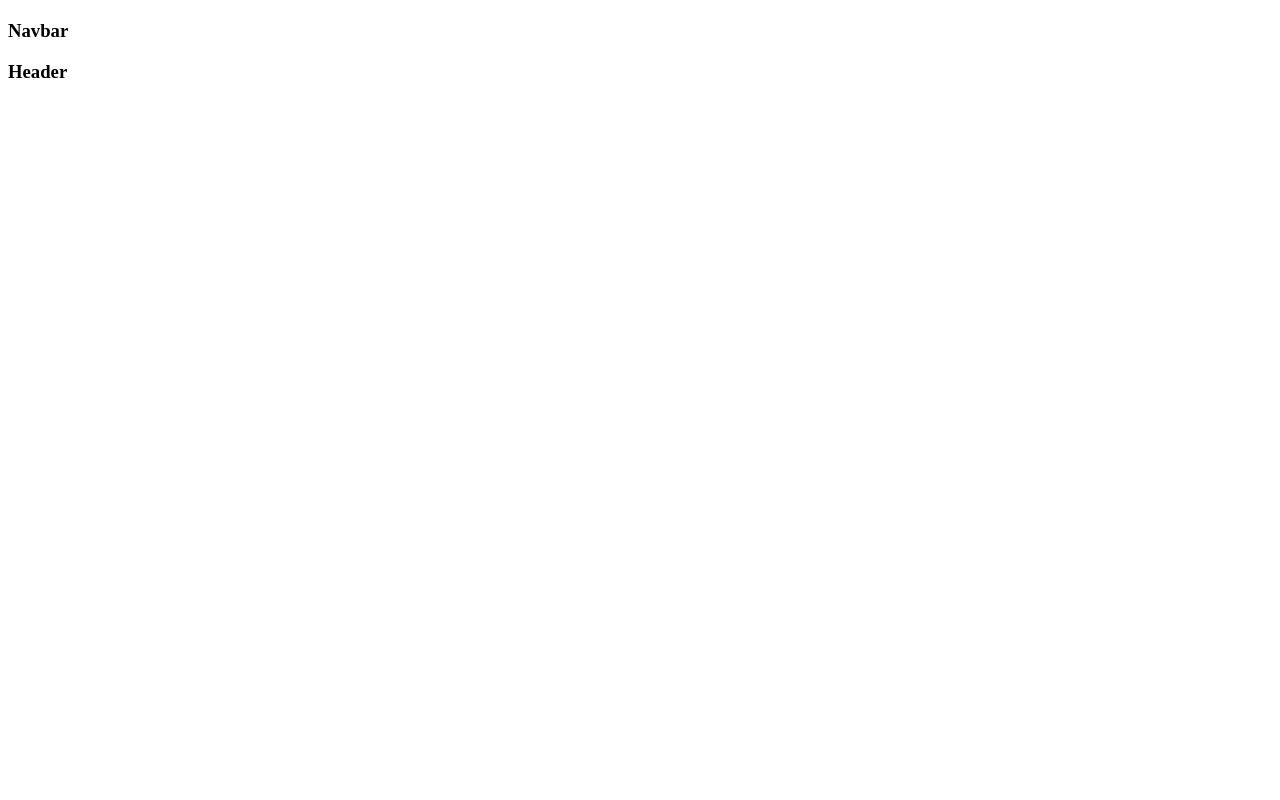
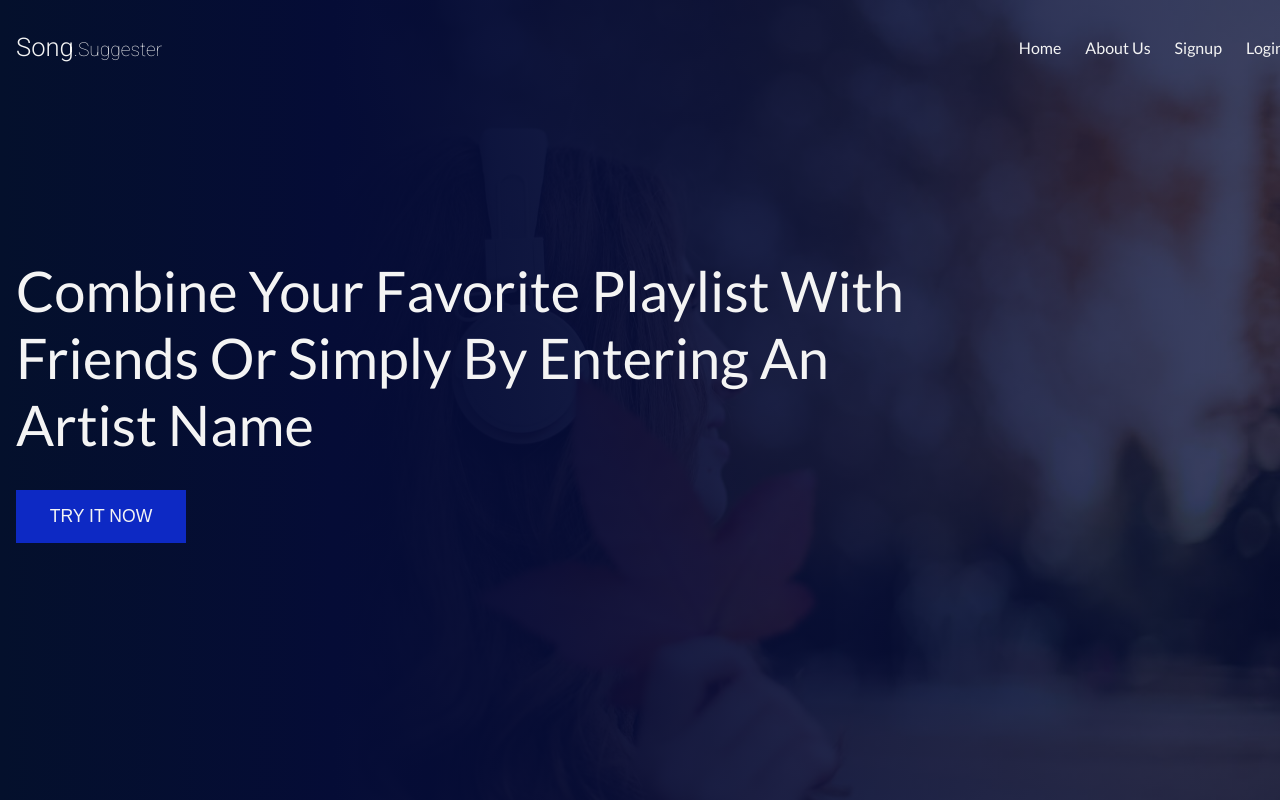
Before and after one commit to spotify-song/front-end, a React (Create React App) app: page / in a window 1280 px wide. Built offline with nearby package versions, Linux system fonts and the light colour scheme.

Commit message:
added header design example

```diff
--- a/src/components2/MainApp2.js
+++ b/src/components2/MainApp2.js
@@ -1,10 +1,6 @@
 import React from "react";
 
 const MainApp2 = () => {
-  return (
-    <div>
-      <h2></h2>
-    </div>
-  );
+  return <div></div>;
 };
 export default MainApp2;
--- a/src/components2/MarketingPage/Header.js
+++ b/src/components2/MarketingPage/Header.js
@@ -3,7 +3,13 @@ import React from "react";
 const Header = () => {
   return (
     <div className="Header">
-      <h3>Header</h3>
+      <header>
+        <h1>
+          combine your favorite playlist with friends or simply by entering an
+          artist name
+        </h1>
+        <button>try it now</button>
+      </header>
     </div>
   );
 };
--- a/src/components2/MarketingPage/Navbar.js
+++ b/src/components2/MarketingPage/Navbar.js
@@ -1,9 +1,26 @@
 import React from "react";
+import { NavLink } from "react-router-dom";
 
 const Navbar = () => {
   return (
     <div className="Navbar">
-      <h3>Navbar</h3>
+      <p>
+        Song<span>.suggester</span>
+      </p>
+      <nav>
+        <NavLink exact to="/" activeClassName="active">
+          Home
+        </NavLink>
+        <NavLink exact to="/about" activeClassName="active">
+          about us
+        </NavLink>
+        <NavLink exact to="/signup" activeClassName="active">
+          signup
+        </NavLink>
+        <NavLink exact to="/login" activeClassName="active">
+          login
+        </NavLink>
+      </nav>
     </div>
   );
 };
--- a/src/index.scss
+++ b/src/index.scss
@@ -8,3 +8,5 @@
 
 @import "./sass2/variables";
 @import "./sass2/global";
+@import "./sass2/navbar";
+@import "./sass2/Header";
--- /dev/null
+++ b/src/sass2/_Header.scss
@@ -0,0 +1,120 @@
+.Header {
+  height: 100vh;
+  background: grey;
+  position: relative;
+  z-index: 10;
+  background: linear-gradient(
+    90deg,
+    rgba(2, 0, 36, 1) 0%,
+    rgba(9, 33, 123, 1) 0%,
+    rgba(9, 9, 121, 1) 26%,
+    rgba(0, 212, 255, 0) 200%
+  );
+
+  background: linear-gradient(
+    90deg,
+    rgba(2, 0, 36, 1) 0%,
+    rgba(0, 41, 171, 1) 0%,
+    rgba(14, 33, 161, 1) 26%,
+    rgba(0, 212, 255, 0) 200%
+  );
+
+  background: linear-gradient(
+    90deg,
+    rgb(0, 0, 3) 0%,
+    rgb(34, 5, 94) 0%,
+    rgb(35, 7, 90) 26%,
+    rgba(32, 2, 66, 0) 350%
+  );
+
+  //   background: linear-gradient(
+  //     90deg,
+  //     rgb(0, 0, 3) 0%,
+  //     rgb(2, 23, 49) 0%,
+  //     rgb(3, 18, 83) 26%,
+  //     rgba(3, 23, 54, 0) 350%
+  //   );
+
+  background: url("../imgs/img1.jpg");
+  background-repeat: no-repeat;
+  background-size: cover;
+
+  &::after {
+    position: absolute;
+    content: "";
+    width: 100%;
+    height: 100%;
+    top: 0;
+    left: 0;
+    //  background: url("../imgs/img1.jpg");
+    z-index: -1;
+
+    // this one
+    background: linear-gradient(
+      90deg,
+      rgb(0, 0, 3) 0%,
+      rgb(2, 23, 49) 0%,
+      rgb(3, 18, 83) 26%,
+      rgba(3, 23, 54, 0) 350%
+    );
+
+    // this one
+    //  background: linear-gradient(
+    //    90deg,
+    //    rgb(0, 0, 3) 0%,
+    //    rgb(34, 5, 94) 0%,
+    //    rgb(35, 7, 90) 26%,
+    //    rgba(32, 2, 66, 0) 350%
+    //  );
+
+    // this one
+    background: linear-gradient(
+      90deg,
+      rgb(0, 0, 3) 0%,
+      rgb(2, 17, 56) 0%,
+      rgb(3, 4, 66) 26%,
+      rgba(3, 8, 54, 0) 350%
+    );
+
+    // this one
+    background: linear-gradient(
+      90deg,
+      rgb(0, 0, 3) 0%,
+      rgb(4, 16, 44) 0%,
+      rgb(5, 12, 54) 26%,
+      rgba(3, 8, 54, 0) 350%
+    );
+  }
+  header {
+    width: 1300px;
+    margin: 0 auto;
+    display: flex;
+    flex-direction: column;
+    justify-content: center;
+    height: 100%;
+    padding: 0 1rem;
+    color: #f4f4f4;
+
+    h1 {
+      width: 900px;
+      text-transform: capitalize;
+      font-size: 3.5rem;
+      margin-bottom: 2rem;
+      font-weight: 400;
+      // letter-spacing: 1px;
+    }
+
+    button {
+      width: 170px;
+      text-transform: uppercase;
+      padding: 1rem;
+      font-size: 1.1rem;
+      background: rgb(17, 48, 224);
+      background: rgb(13, 41, 196);
+
+      color: #f4f4f4;
+      border: none;
+      outline: none;
+    }
+  }
+}
--- a/src/sass2/_global.scss
+++ b/src/sass2/_global.scss
@@ -0,0 +1,19 @@
+@import url("https://fonts.googleapis.com/css2?family=Lato:wght@300;400&family=Roboto:wght@100;300&display=swap");
+
+* {
+  box-sizing: border-box;
+  margin: 0;
+  padding: 0;
+}
+
+a {
+  text-decoration: none;
+  display: inline-block;
+}
+
+// font-family: 'Lato', sans-serif;
+// font-family: 'Roboto', sans-serif;
+
+body {
+  font-family: "Lato", sans-serif;
+}
--- /dev/null
+++ b/src/sass2/_navbar.scss
@@ -0,0 +1,40 @@
+.Navbar {
+  display: flex;
+  justify-content: space-between;
+  width: 1300px;
+  margin: 0 auto;
+  padding: 2rem 1rem;
+  align-items: center;
+  text-transform: capitalize;
+  position: absolute;
+  top: 0;
+  left: 0;
+  right: 0;
+  color: #f4f4f4;
+  z-index: 100;
+
+  p {
+    //  font-weight: 300;
+    font-size: 1.6rem;
+    font-family: "Roboto", sans-serif;
+
+    span {
+      font-size: 1.2rem;
+      font-weight: 100;
+      font-family: "Roboto", sans-serif;
+    }
+  }
+
+  nav {
+    //  border: 1px solid blue;
+
+    a {
+      margin-right: 1.5rem;
+      color: #f4f4f4;
+
+      &:last-child {
+        margin-right: 0;
+      }
+    }
+  }
+}
```
